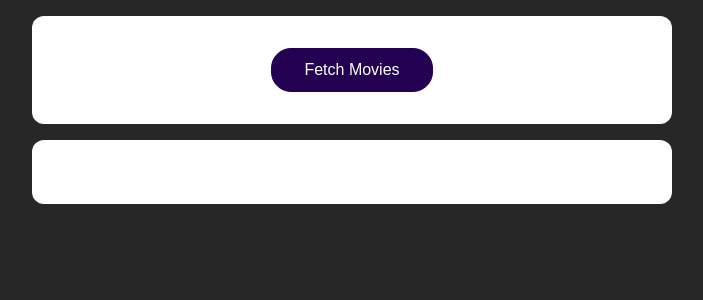
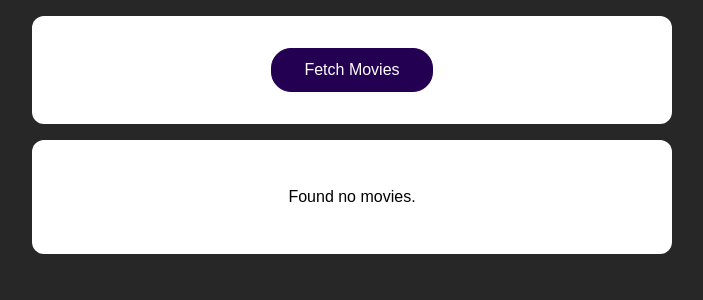
Before and after one commit to anuzza/Fetch-Movie, a React (Create React App) app: page / in a window 1280 px wide. Shown: the top 300 px of the page, without its empty margins (288-991 px from the left). Built offline with nearby package versions, Linux system fonts and the light colour scheme.

Commit message:
diff states

```diff
--- a/src/App.js
+++ b/src/App.js
@@ -35,7 +35,9 @@ function App() {
       </section>
       <section>
         {!isLoading && movies.length >0 &&<MoviesList movies={movies} />}
+        {!isLoading && movies.length === 0 && <p>Found no movies.</p>}
         {isLoading && <p>Loading...</p>}
+
       </section>
     </React.Fragment>
   );
```
